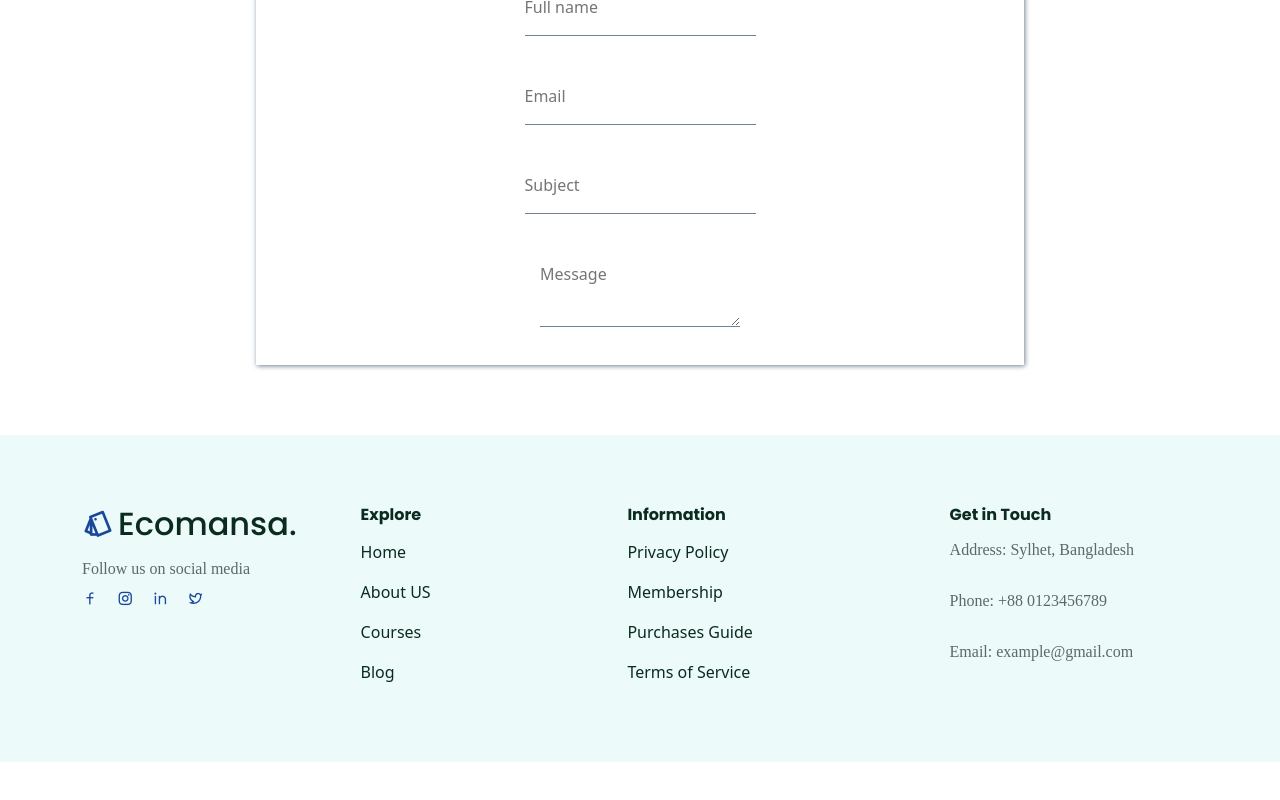
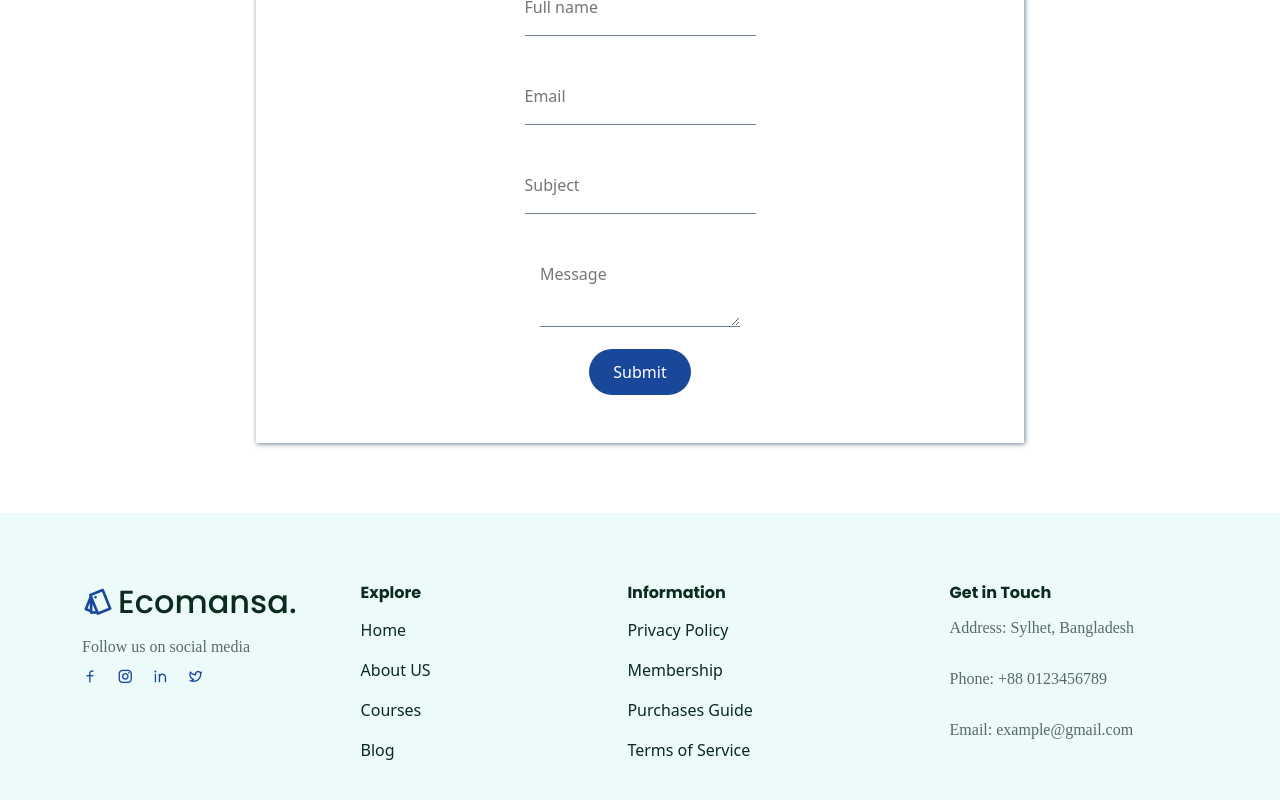
Before and after one commit to ansuofficial/Gomindz-Inc, a React (Create React App) app: page / in a window 1280 px wide. Shown: the part 4395-5195 px from the top of the page. Before the commit the page ends 5157 px from the top, so only its background shows below. Built offline with nearby package versions, Linux system fonts and the light colour scheme; a web font is replaced by a local one.

Commit message:
Ecomansa

```diff
--- a/src/components/Newsletter/Newsletter.jsx
+++ b/src/components/Newsletter/Newsletter.jsx
@@ -22,6 +22,9 @@ const Newsletter = () => {
             <textarea
               placeholder="Message"
             ></textarea>
+          </div>
+          <div className="sub">
+            <button>Submit</button>
           </div>
         </div>
       </form>
--- a/src/components/Newsletter/newsletter.css
+++ b/src/components/Newsletter/newsletter.css
@@ -36,3 +36,22 @@ form input, textarea {
   padding: 2rem 0;
 }
 }
+
+.sub {
+  margin: 1rem 0;
+}
+
+.sub button {
+  border: none;
+  background: #19489b;
+  border-radius: 2rem;
+  color: white;
+  outline: none;
+  padding: .7rem 1.5rem;
+}
+
+.sub button:hover {
+  background: #153e85;
+  color: #dbdbec;
+
+}
```
